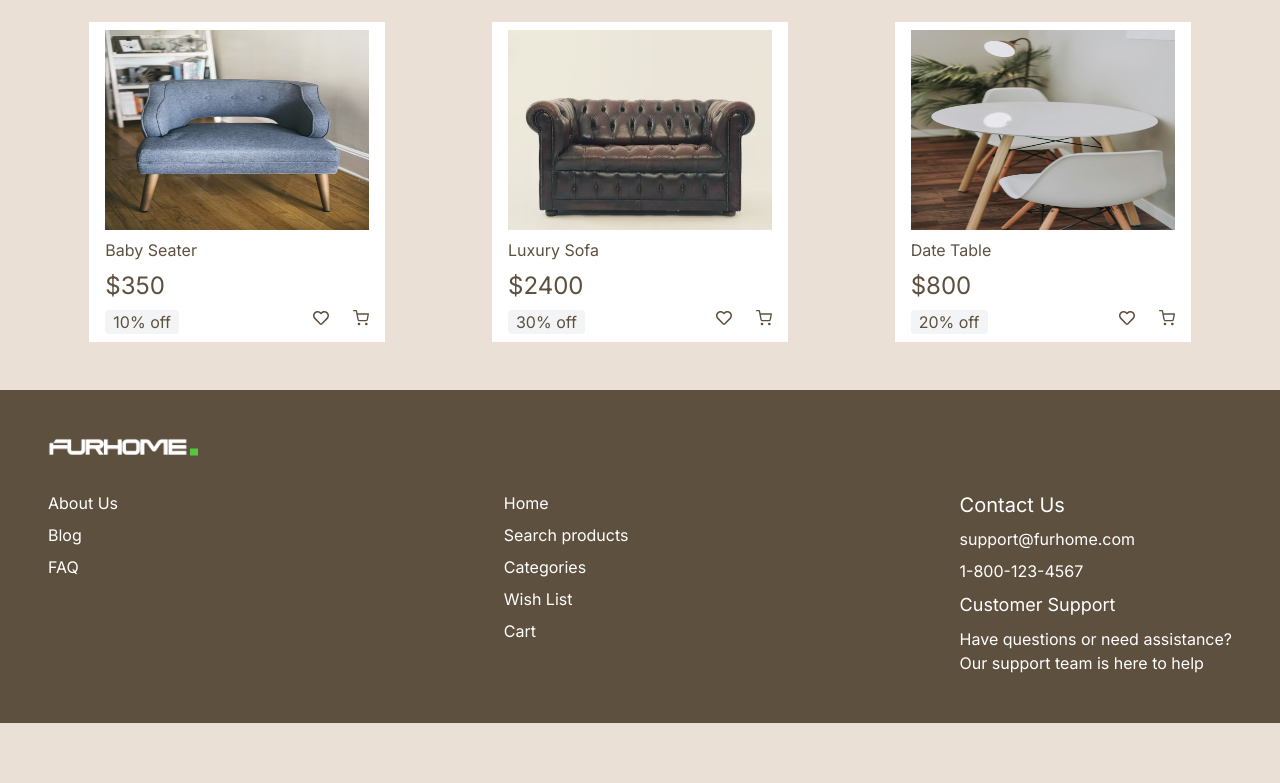
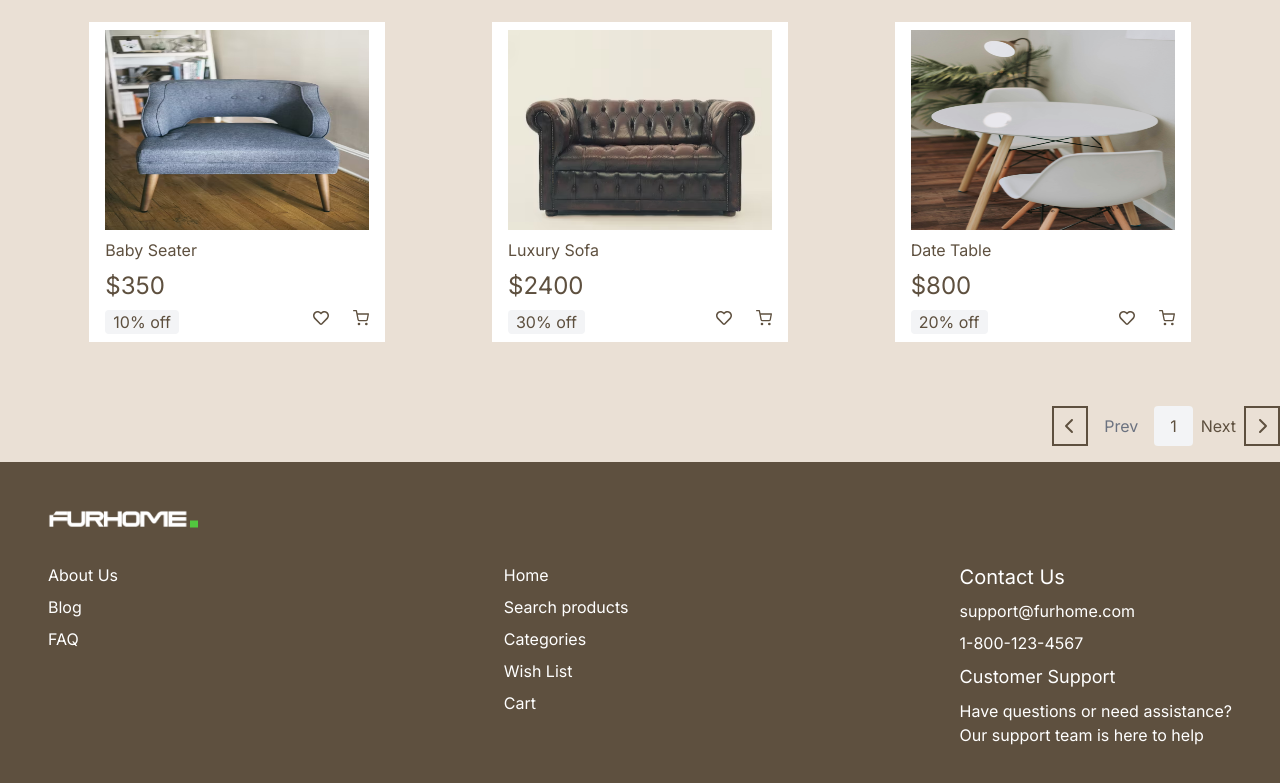
Before and after one commit to MuthoniMN/hng-frontend-2, a Next.js app: page / in a window 1280 px wide. Shown: the part 1314-2097 px from the top of the page. Before the commit the page ends 2037 px from the top, so only its background shows below. Built offline with nearby package versions, Linux system fonts and the light colour scheme.

Commit message:
Feat: adding pagination

```diff
--- a/src/app/page.js
+++ b/src/app/page.js
@@ -1,6 +1,7 @@
 import Image from "next/image";
 import HeroHome from "../components/HeroHome";
 import ProductSection from "@/components/ProductSection";
+import Pagination from "../components/Pagination";
 
 export default function Home() {
   return (
@@ -8,6 +9,7 @@ export default function Home() {
       <HeroHome />
       <h2 className="bg-white py-4 px-8 w-full text-2xl">Exclusive offers for you</h2>
       <ProductSection />
+      <Pagination />
     </main>
   );
 }
--- /dev/null
+++ b/src/components/Pagination.js
@@ -0,0 +1,22 @@
+import { FaChevronLeft, FaChevronRight } from "react-icons/fa6";
+
+const Pagination = () => {
+  return (
+    <div className="flex justify-center lg:justify-end py-4">
+    <div className="flex gap-2">
+    <button className="border-2 p-2 border-[#5E503F]">
+    <FaChevronLeft />
+    </button>
+
+     <button className="text-gray-500 px-2">Prev</button>
+      <button className="bg-gray-100 px-4 py-2 rounded">1</button>
+      <button>Next</button>
+      <button className="border-2 p-2 border-[#5E503F]">
+      <FaChevronRight />
+      </button>
+    </div>
+    </div>
+  )
+}
+
+export default Pagination;
```
